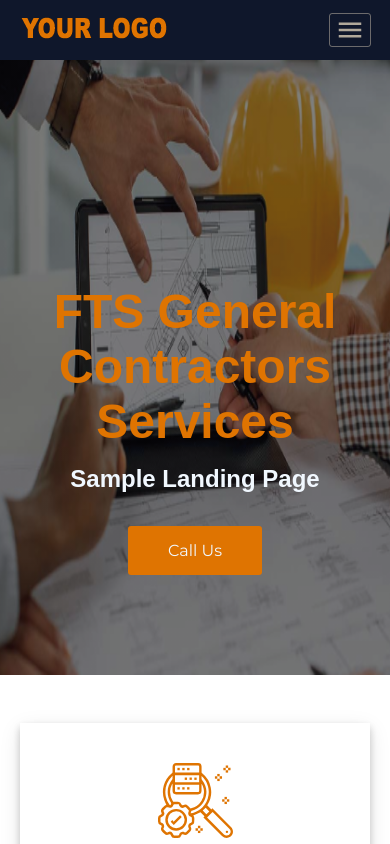
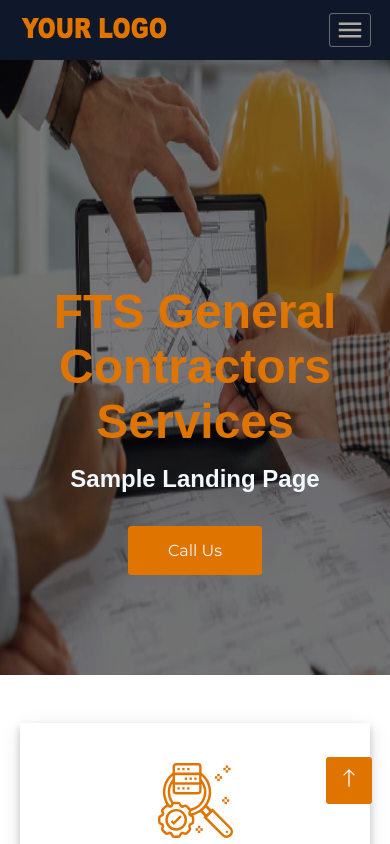
Before and after one commit to OsamaAslam29/FTS-Constractor, a React (Create React App) app: page / in a window 390 px wide. Shown: the top 844 px of the page. Built offline with nearby package versions, Linux system fonts and the light colour scheme.

Commit message:
scroll button responsive

```diff
--- a/src/Components/ScrollButton/ScrollButton.scss
+++ b/src/Components/ScrollButton/ScrollButton.scss
@@ -17,8 +17,8 @@
                 color: var(--primary);
         }
         @media screen and (max-width:600px) {
-                right: 0px;
-                display: none;
+                right: 18px;
+                // display: none;
 
         }
 }
```
